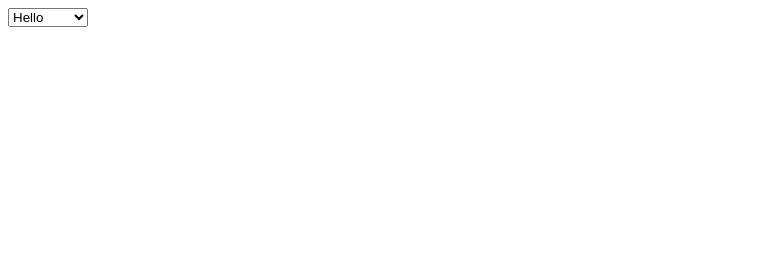
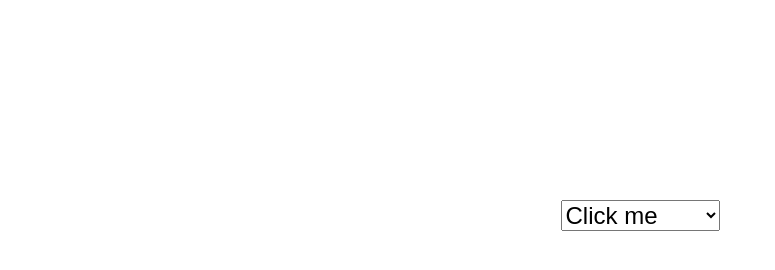
Before and after one commit to joshuajenkins/rainback, a plain HTML site: page index.html in a window 1280 px wide. Shown: the whole page, without its empty margins (0-775 px from the left). Drawn offline with nearby package versions, Linux system fonts and the light colour scheme.

Commit message:
Brutally compelling demo styling

```diff
--- a/index.html
+++ b/index.html
@@ -3,15 +3,29 @@
 <head>
   <script src="//ajax.googleapis.com/ajax/libs/jquery/2.1.1/jquery.min.js"></script>
   <script src="js.js"></script>
+  <style type="text/css">
+    .container {
+      text-align: center;
+      width: 100%;
+      margin: 200px auto;
+    }
+    .container select {
+      font-size: 24px;
+    }
+  </style>
 </head>
 <body>
-  <select>
-    <option>Hello</option>
-    <option>Whatever</option>
-    <option>Whatever</option>
-    <option>Cats</option>
-    <option>Ugly cats</option>
-  </select>
+
+  <div class="container">
+    <select>
+      <option>Click me</option>
+      <option>It&rsquo;s me</option>
+      <option>Kanye West</option>
+      <option>Buy a record</option>
+      <option>Please</option>
+    </select>
+  </div>
+
 </body>
 
 </html>
```
